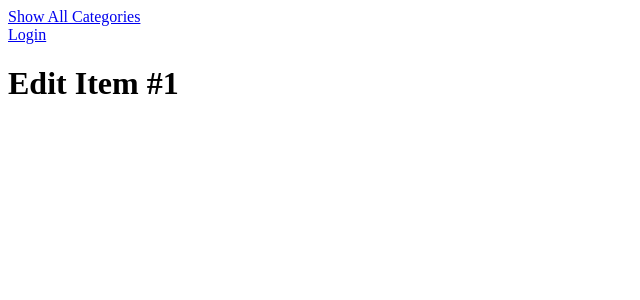
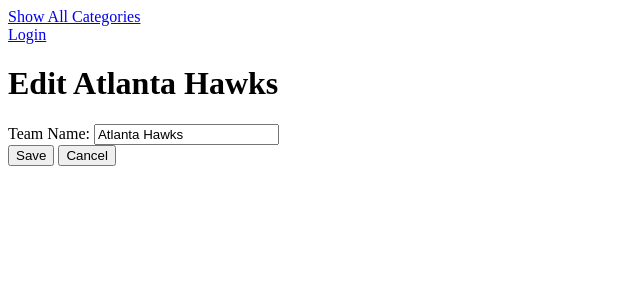
Before and after one commit to watthell234/Item_Catalog, a Flask app: page /catalog/1/1/edit in a window 1280 px wide. Shown: the top 300 px of the page, without its empty margins (0-640 px from the left). Run offline with Flask 2, Linux system fonts and the light colour scheme.

Commit message:
add edit team name functionality to edit team route

```diff
--- a/app/templates/editItem.html
+++ b/app/templates/editItem.html
@@ -1,10 +1,22 @@
 {% include "header.html" %}
 <html>
     <head>
-        <title>Edit Item</title>
-        <h1>Edit Item #1</h1>
+        <title>Edit Team</title>
+        <h1>Edit {{team.team_name}}</h1>
     </head>
     <body>
+        <form action='{{url_for('edit_team', category_id=category_id,  team_id=team.id)}}' method="POST">
+            <div class="form-group">
+                <label for="name">Team Name:</label>
+                <input type="text" class="form-control" name="team_name" value="{{team.team_name}}">
+                	<div class="padding-bottom"></div>
+                <button type="submit" class="btn btn-default" id="submit" type="submit">Save</button>
+                <a href = '{{url_for('show_catalog')}}'>
+                    <button class="btn btn-default delete">
+                    <span class="glyphicon glyphicon-remove" aria-hidden="true"></span> Cancel</button>
+                </a>
+            </div>
 
+        </form>
     </body>
 </html>
--- a/app/views.py
+++ b/app/views.py
@@ -189,15 +189,16 @@
 
 @app.route('/catalog/<category_id>/<team_id>/edit', methods=['GET', 'POST'])
 def edit_team(category_id, team_id):
+    # category = session.query(Categories).filter_by(id=category_id).one()
     editedTeam = session.query(Teams).filter_by(id=team_id).one()
     if request.method == 'POST':
         if request.form['team_name']:
-            editedTeam.name = request.form['team_name']
+            editedTeam.team_name = request.form['team_name']
             session.add(editedTeam)
             session.commit()
             # flash('Team edited!')
             return redirect(url_for('show_all_teams', category_id=category_id))
-    return render_template('editItem.html', category_id=category_id, team_id=team_id)
+    return render_template('editItem.html', category_id=category_id, team_id=team_id, team=editedTeam)
 
 
 @app.route('/catalog/<category_id>/<team_id>/delete', methods=['GET', 'POST'])
```
Also changed, not shown: app/catalog.db.
